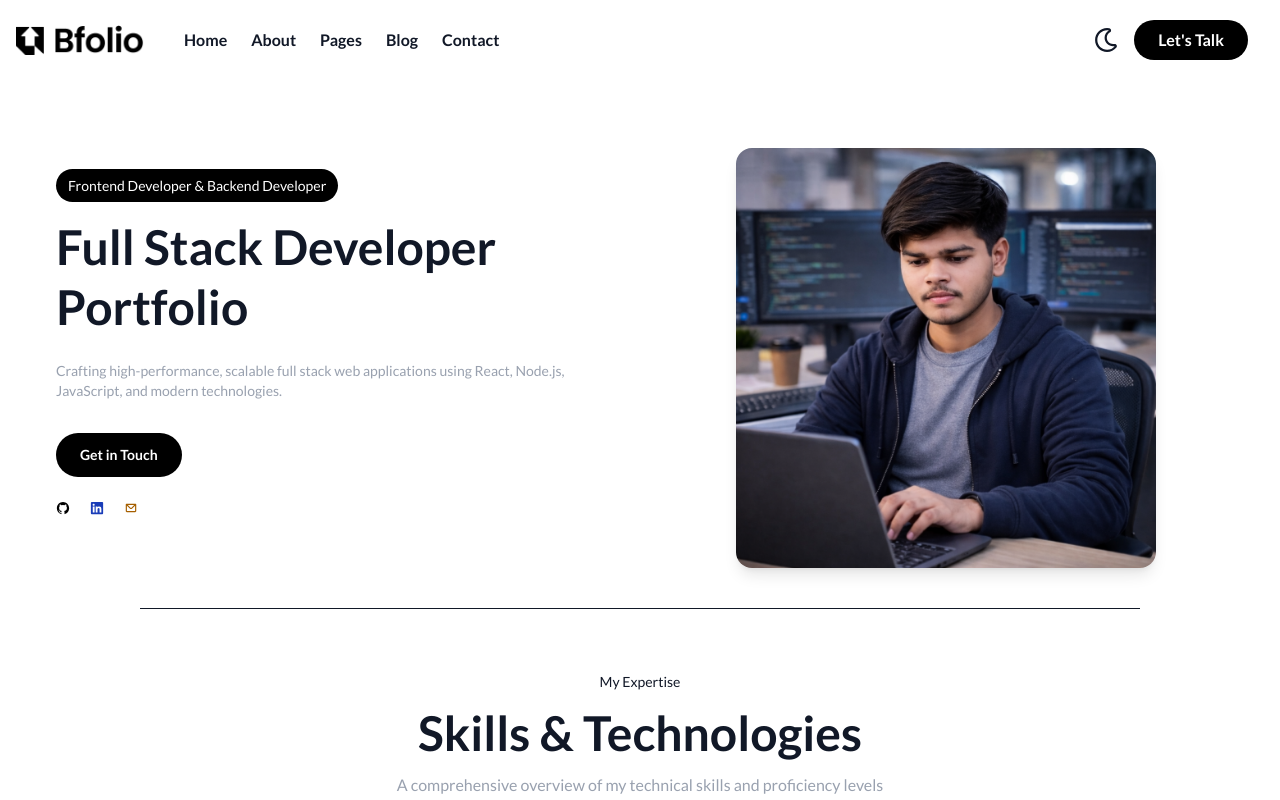
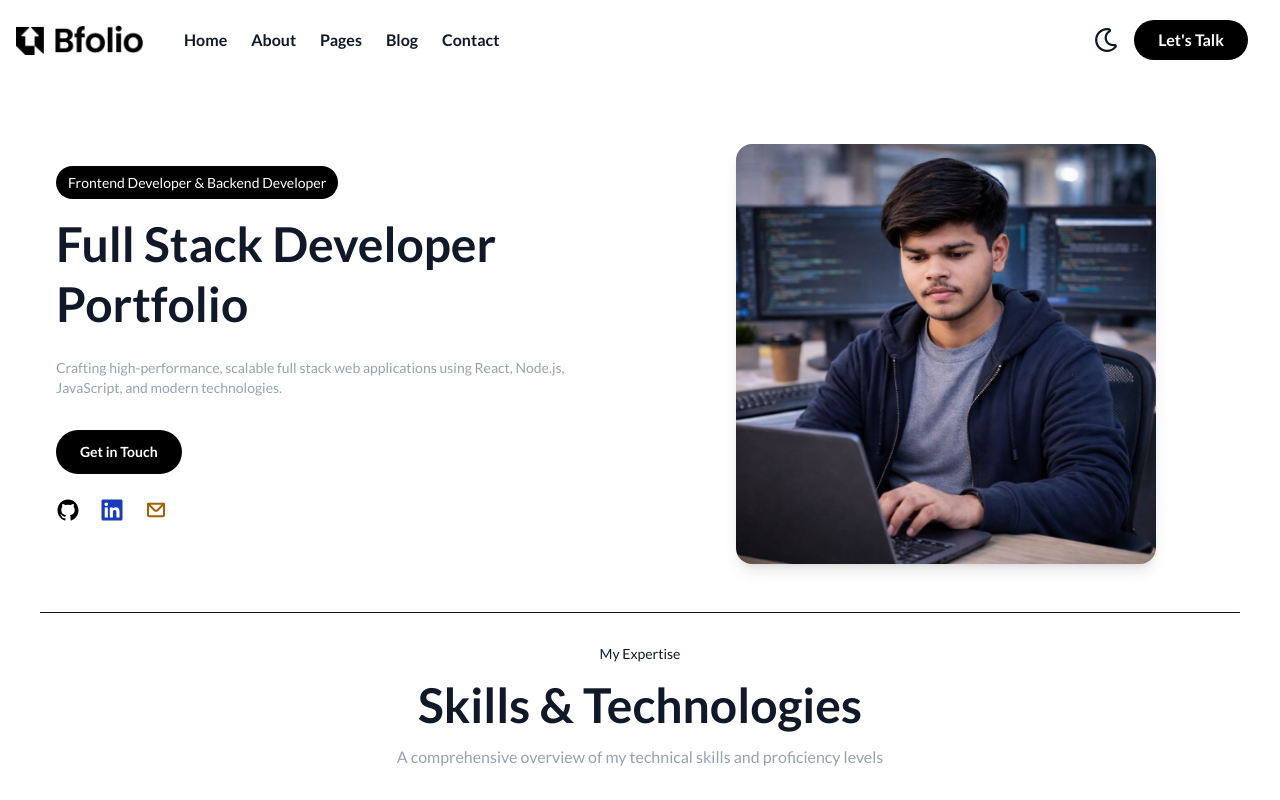
Before and after one commit to princedev467/Protfoliyo, a React (Vite) app: page / in a window 1280 px wide. Shown: the top 800 px of the page. Built offline with nearby package versions, Linux system fonts and the light colour scheme.

Commit message:
resposive second change

```diff
--- a/src/Component/Home/Home.jsx
+++ b/src/Component/Home/Home.jsx
@@ -38,7 +38,7 @@ function Home() {
     <main>
 
       {/* hero Section */}
-      <section className="grid md:grid-cols-2 px-4 sm:px-6 md:px-12 py-12 md:py-10 gap-10 items-center">
+      <section className="grid md:grid-cols-2 px-4 sm:px-6 md:px-12 py-12 md:py-12 gap-10 items-center">
 
         {/* Left */}
         <div className='mt-0 p-2'>
@@ -60,13 +60,13 @@ function Home() {
 
          <div className="flex gap-5 mt-6 text-xl text-gray-400 dark:text-green-400">
             <a href="github.com/princedev467" className="hover:scale-110 transition">
-              <IoLogoGithub  className='text-black sm:text-sm md:text-md text-3xl dark:text-white'/>
+              <IoLogoGithub  className='text-black xs:text-sm text-2xl dark:text-white'/>
             </a>
             <a href="#" className="hover:scale-110 transition">
-              <FaLinkedin  className='text-blue-800 text-3xl sm:text-sm md:text-md dark:text-blue-500'/>
+              <FaLinkedin  className='text-blue-800 text-2xl xs:text-sm  dark:text-blue-500'/>
             </a>
             <a href="#" className="hover:scale-110 transition">
-              <CgMail className='text-yellow-700 text-3xl sm:text-sm md:text-md dark:text-amber-100' />
+              <CgMail className='text-yellow-700 text-2xl xs:text-sm dark:text-amber-100' />
             </a>
           </div>
 
@@ -77,15 +77,15 @@ function Home() {
           <img
             src={Profile}
             alt="profile"
-            className="w-[220px] sm:w-[280px] md:w-[350px] lg:w-[420px] md:mt-7 rounded-2xl shadow-lg hover:scale-105 transition duration-100"
+            className="w-[220px] sm:w-[280px] md:w-[350px] lg:w-[420px] md:mt-4 rounded-2xl shadow-lg hover:scale-105 transition duration-100"
           />
         </div>
 
       </section>
 
-<hr  className=' container w-250 mx-auto dark:text-green-700'/>
+<hr  className=' container w-300 mx-auto dark:text-green-700  px-10'/>
       {/* skill Section */}
-      <section className="dark:text-white py-10 md:py-15 px-4 sm:px-6 md:px-20">
+      <section className="dark:text-white py-10 md:py-7 px-4 sm:px-6 md:px-20">
 
 
         <div className="text-center mb-10 md:mb-16">
```
